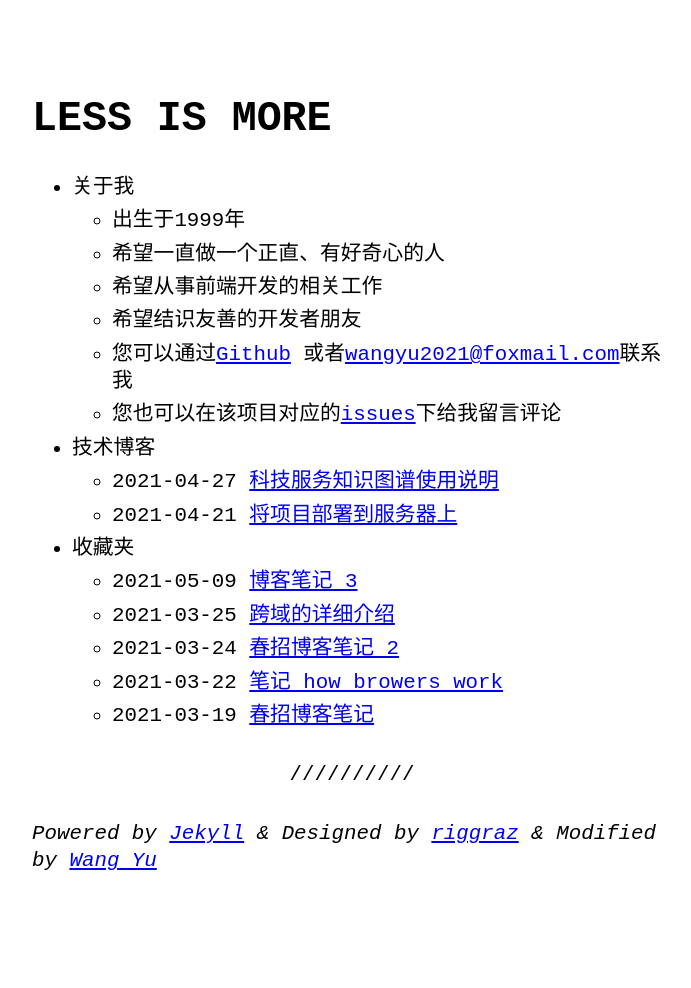
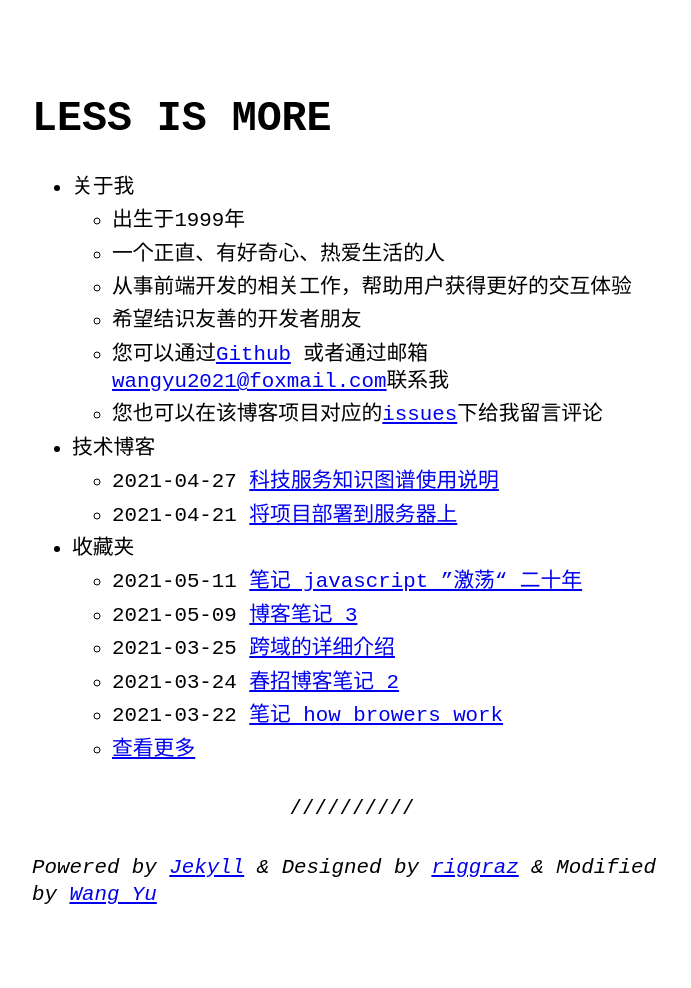
Before and after one commit to wangyu-1999/wangyu-1999.github.io, a Jekyll site: the page built from index.md, in a window 1280 px wide. Shown: the whole page, without its empty margins (288-979 px from the left). Built offline with Jekyll 4.4.1, drawn with Linux system fonts in a browser that asks for light colours; before the commit the page ends 954 px from its top, so only the background shows below that.

Commit message:
doc:更新了博客内容

```diff
--- a/_data/menu.yml
+++ b/_data/menu.yml
@@ -5,12 +5,12 @@ entries:
   - title: 关于我
     entries:
       - title: 出生于1999年
-      - title: 希望一直做一个正直、有好奇心的人
-      - title: 希望从事前端开发的相关工作
+      - title: 一个正直、有好奇心、热爱生活的人
+      - title: 从事前端开发的相关工作，帮助用户获得更好的交互体验
       - title: 希望结识友善的开发者朋友
       - title: "您可以通过<a href = 'https://github.com/wangyu-1999'>Github</a>
-          或者<a href = '#'>wangyu2021@foxmail.com</a>联系我"
-      - title: "您也可以在该项目对应的<a = href = 'https://github.com/wangyu-1999/wangyu-1999.github.io/issues/new'>issues</a>下给我留言评论"
+          或者通过邮箱<a href = '#'>wangyu2021@foxmail.com</a>联系我"
+      - title: "您也可以在该博客项目对应的<a = href = 'https://github.com/wangyu-1999/wangyu-1999.github.io/issues/new'>issues</a>下给我留言评论"
 
   - title: 技术博客
     post_list:
```
Also changed, not shown: _posts/2021-05-11-笔记-JavaScript ”激荡“ 二十年.md (added, +21 -0 lines).
